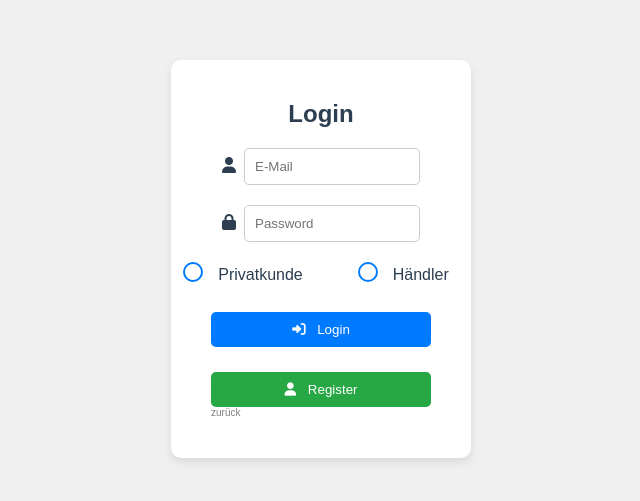
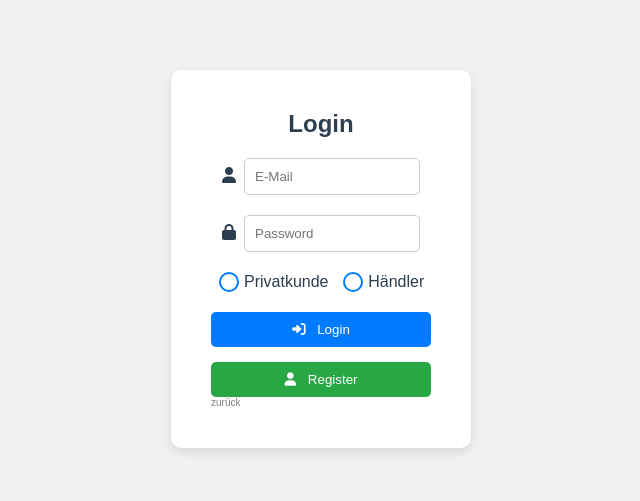
Before and after one commit to PinguGit/Project-ShopBase, a Vue app in the folder Frontend/frontend/: page /login-page in a window 1280 px wide. Shown: the part 141-642 px from the top of the page, without its empty margins (319-959 px from the left). Built offline with nearby package versions, Linux system fonts and the light colour scheme.

Commit message:
login design geädert

```diff
--- a/Frontend/frontend/src/views/login_page.vue
+++ b/Frontend/frontend/src/views/login_page.vue
@@ -21,12 +21,12 @@
                 </div>
                 <div class="custom-radio">
                     <div class="radio-item">
-                        <input type="radio" id="private" value="private" v-model="form_login.customer_type" style="margin-bottom: 5px;">
+                    <input type="radio" id="private" value="private" v-model="form_login.customer_type">
                     <label for="private">Privatkunde</label>
                     </div>
 
                     <div class="radio-item">
-                        <input type="radio" id="business" value="business" v-model="form_login.customer_type" style="margin-bottom: 5px;">
+                    <input type="radio" id="business" value="business" v-model="form_login.customer_type">
                     <label for="business">Händler</label>
                     </div>
                 </div>
@@ -134,13 +134,29 @@ input[type="text"], input[type="password"] {
 .custom-radio {
     display: flex;
     justify-content: center;
-    gap: 15px;
-    margin: 10px 0;
+    margin: 5px 0;
 }
 
 .radio-item {
     display: flex;
     align-items: center;
+    justify-content: center;
+    width: 100%;
+}
+
+.radio-label {
+    flex-grow: 1;
+    width: 15px;
+}
+
+.radio-item input[type="radio"] {
+    margin-right: 5px;
+    margin-left: 8px;
+}
+
+.radio-item label {
+    margin: 0;
+    padding: 0;
 }
 
 .login-btn, .register-btn {
@@ -163,6 +179,7 @@ input[type="text"], input[type="password"] {
 
 .register-btn {
     background-color: #28a745;
+    margin-top: 10px;
 }
 
 .register-btn:hover {
```
Lines whose indentation alone changed are shown as unchanged.
